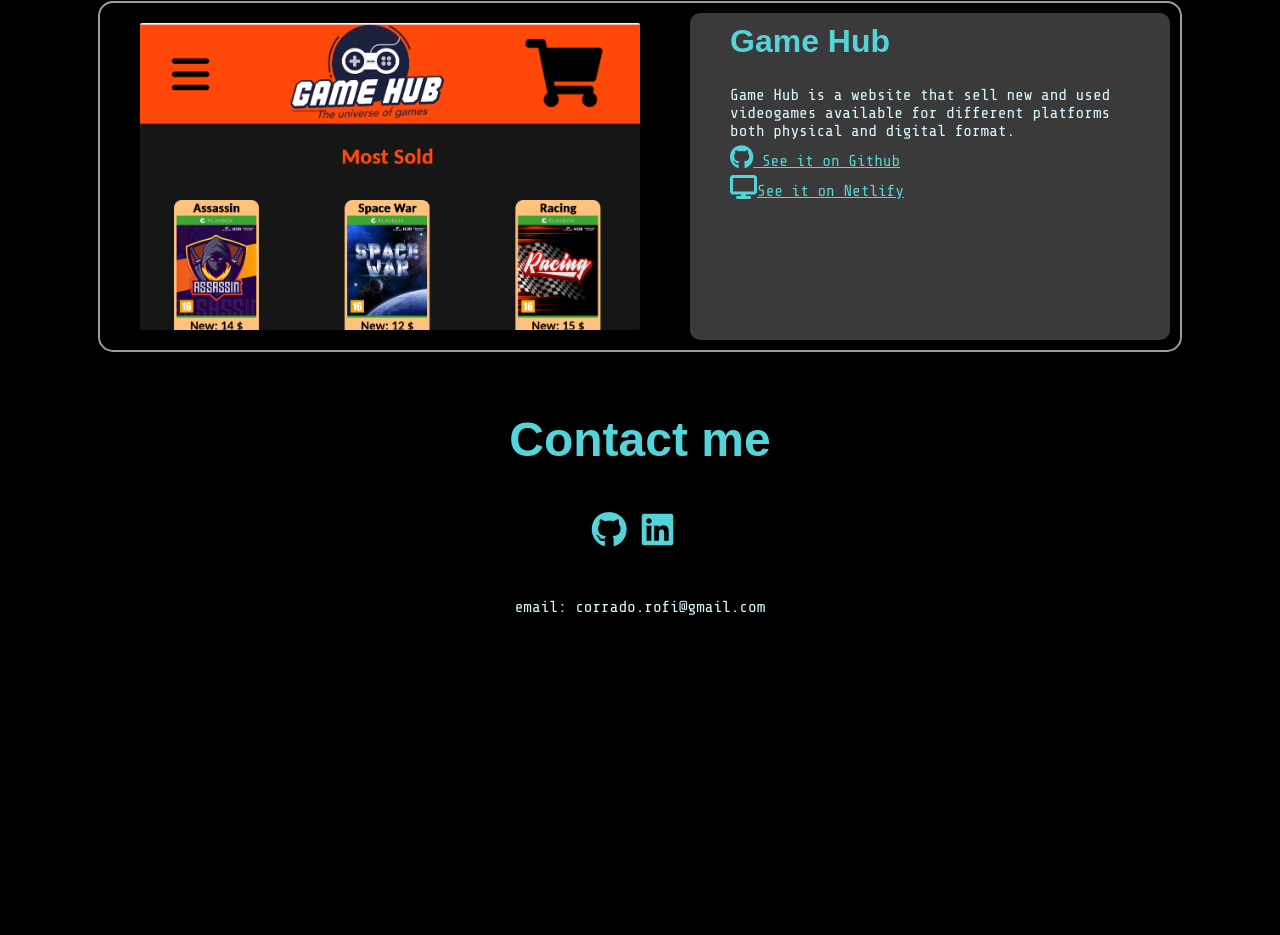
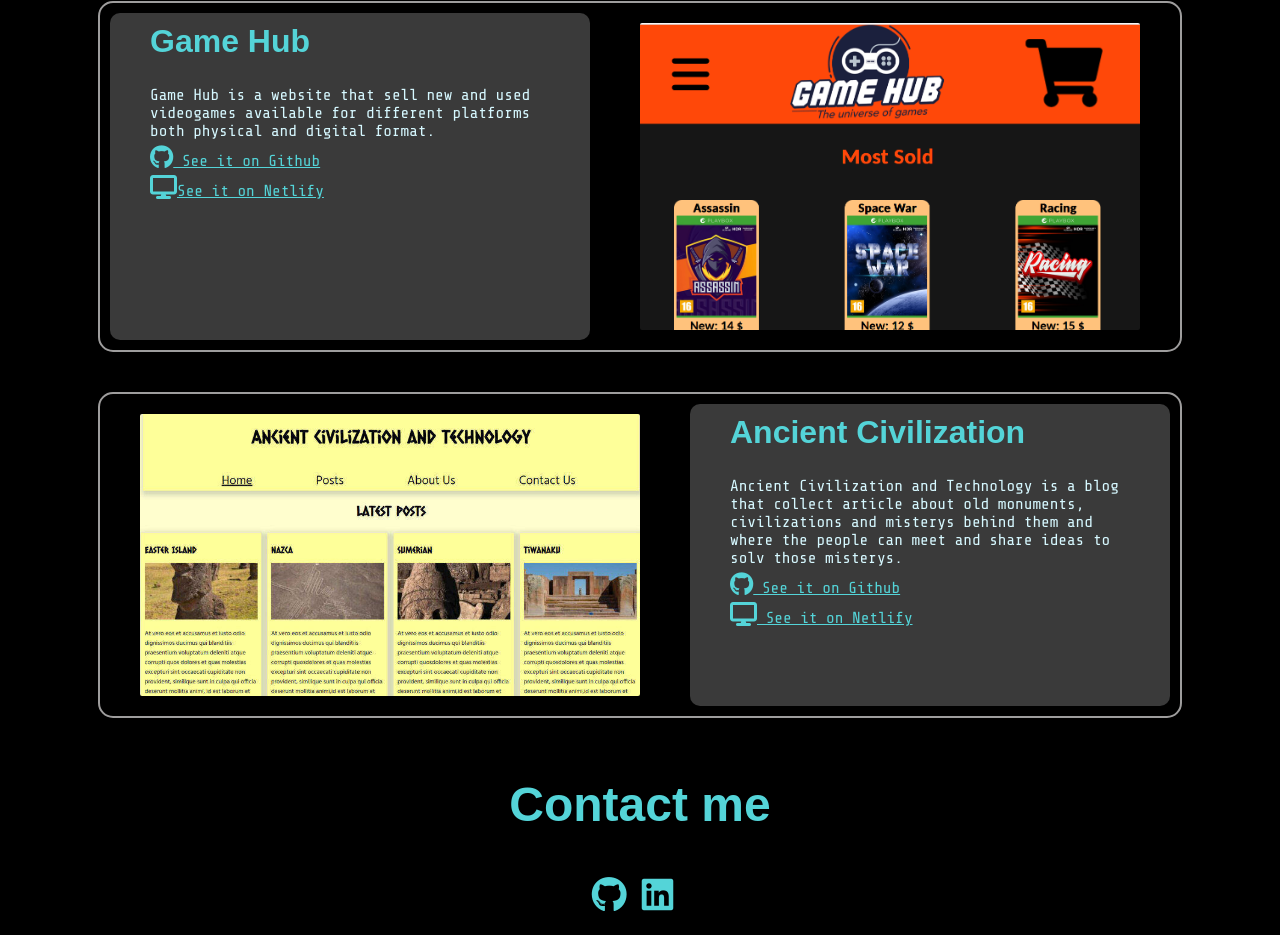
Before and after one commit to corrado1982/portfolio-2, a plain HTML site: page index.html in a window 1280 px wide. Shown: the part 2168-3103 px from the top of the page. Before the commit the page ends 2834 px from the top, so only its background shows below. Drawn offline with Linux system fonts and the light colour scheme.

Commit message:
added ancient civilization

```diff
--- a/index.html
+++ b/index.html
@@ -152,7 +152,7 @@
       </div>
       <!-- card -->
       <div class="flex flex-center">
-        <div class="flex-center card">
+        <div class="flex-center card second-card">
           <div class="img-container">
             <img
               class="card-image"
@@ -183,6 +183,37 @@
           </div>
         </div>
       </div>
+      <!-- card -->
+      <div class="flex flex-center">
+        <div class="flex-center card">
+          <div class="img-container">
+            <img
+              class="card-image"
+              src="/image/ancient.jpg"
+              alt="image of ancient website"
+            />
+          </div>
+          <div class="card-description">
+            <h3>Ancient Civilization</h3>
+            <p class="description">
+              Ancient Civilization and Technology is a blog that collect article
+              about old monuments, civilizations and misterys behind them and
+              where the people can meet and share ideas to solv those misterys.
+              <br />
+              <a
+                href="https://github.com/Noroff-FEU-Assignments/project-exam-1-corrado1982.git"
+                ><i class="fa fa-github" style="font-size: 24px"></i> See it on
+                Github</a
+              >
+              <br />
+              <a href="https://papaya-panda-8473ae.netlify.app/"
+                ><i class="fa-solid fa-display" style="font-size: 24px"></i> See
+                it on Netlify</a
+              >
+            </p>
+          </div>
+        </div>
+      </div>
     </section>
     <section id="contact">
       <h2>Contact me</h2>
```
Also changed, not shown: image/ancient.jpg (added).
